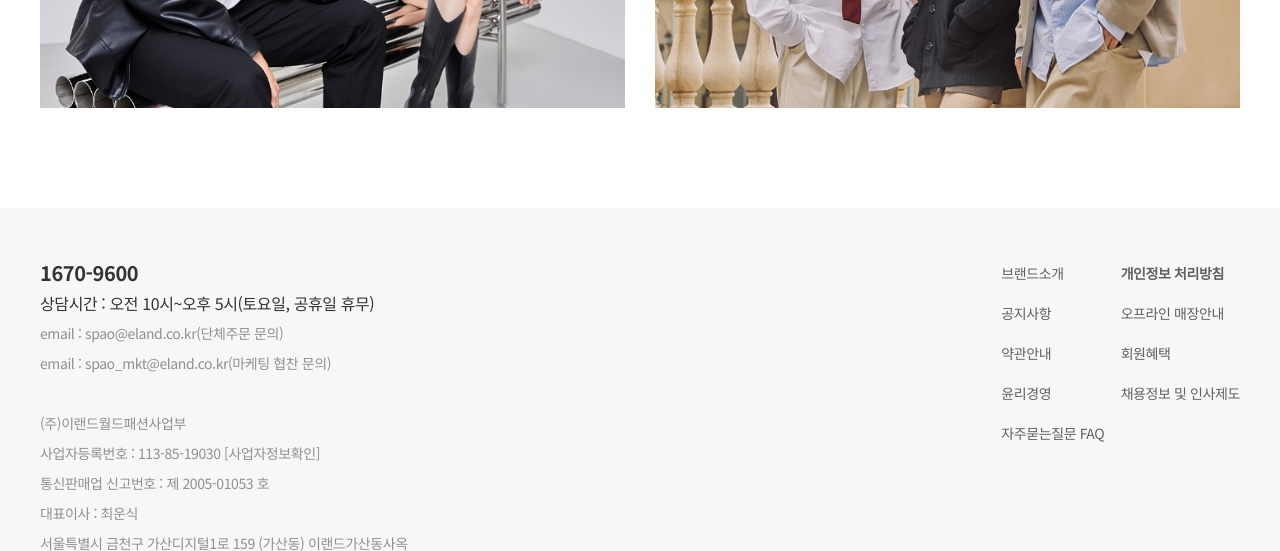
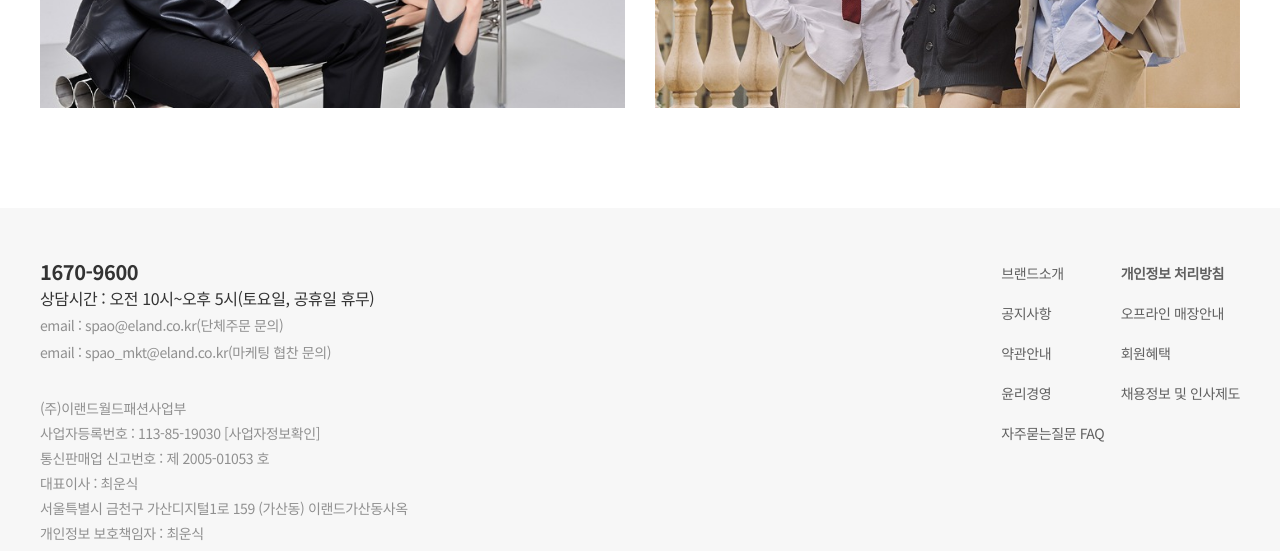
Before and after one commit to emilyyujeong/assignment_spao, a plain HTML site: page index.html in a window 1280 px wide. Shown: the part 4777-5328 px from the top of the page. Drawn offline with Linux system fonts and the light colour scheme; some icons are missing.

Commit message:
Add files via upload

```diff
--- a/css/spao.css
+++ b/css/spao.css
@@ -660,10 +660,12 @@
 .footer .top .cs {
     margin: 0 0 30px 0;
     color: #909090;
+    line-height: 27px;
 }
 
 .footer .top .cp {
     color: #909090;
+    line-height: 25px;
 }
 
 .footer .top .sns {
```
